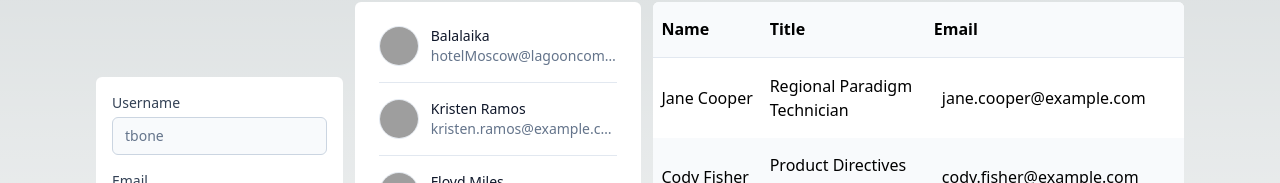
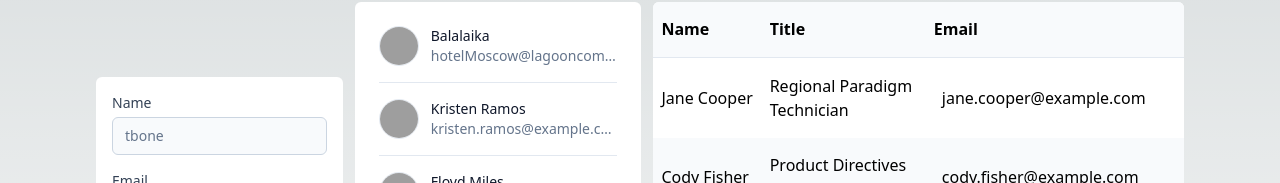
Before and after one commit to EXPITC/Tailwind-Saga, a Next.js app in the folder core-concepts/state/: page / in a window 1280 px wide. Shown: the part 172-355 px from the top of the page. Built offline with nearby package versions, Linux system fonts and the light colour scheme; grey boxes are pictures that could not be loaded.

Commit message:
ref(state): form-login span to type by capitalize

```diff
--- a/core-concepts/state/components/form-login.tsx
+++ b/core-concepts/state/components/form-login.tsx
@@ -2,7 +2,6 @@ import { ChangeEvent, useState } from "react"
 import Button from "./button"
 
 type inputList = {
-  span: string,
   type: string,
   disable: boolean
 }[]
@@ -15,17 +14,14 @@ type value = {
 
 const inputList: inputList = [
   {
-    span: 'Username',
     type: 'name',
     disable: true
   },
   {
-    span: 'Email',
     type: 'email',
     disable: false
   },
   {
-    span: 'Password',
     type: 'password',
     disable: false
   },
@@ -49,10 +45,10 @@ export default function FormLogin() {
   return (
     <form className="bg-white rounded-md w-72 p-4 space-y-4 my-auto">
       {
-        inputList.map(({ span, type, disable }) => {
+        inputList.map(({ type, disable }) => {
           return (
             <label className="block" key={type}>
-              <span className="block text-sm font-medium text-slate-700">{span}</span>
+              <span className="block text-sm font-medium capitalize text-slate-700">{type}</span>
               <input type={type} required={false} value={value[type as keyof value]} onChange={handlerChange} disabled={disable} className="mt-1 w-full px-3 py-2 bg-white border border-slate-300 rounded-md text-black text-sm placeholder-slate-400
               focus:outline focus:border-sky-500 focus:ring-1 focus:ring-sky-500
               disabled:bg-slate-50 disabled:text-slate-500 disable:border-slate-200 disable:shadow-none
```
